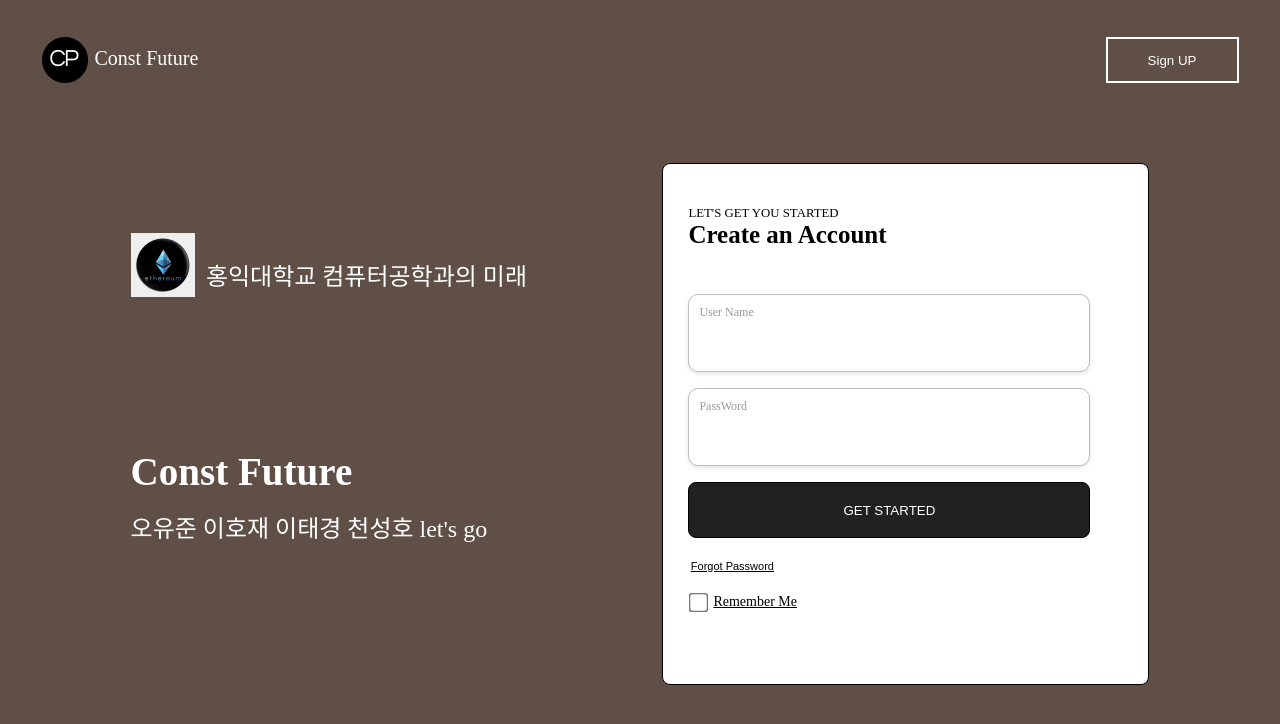
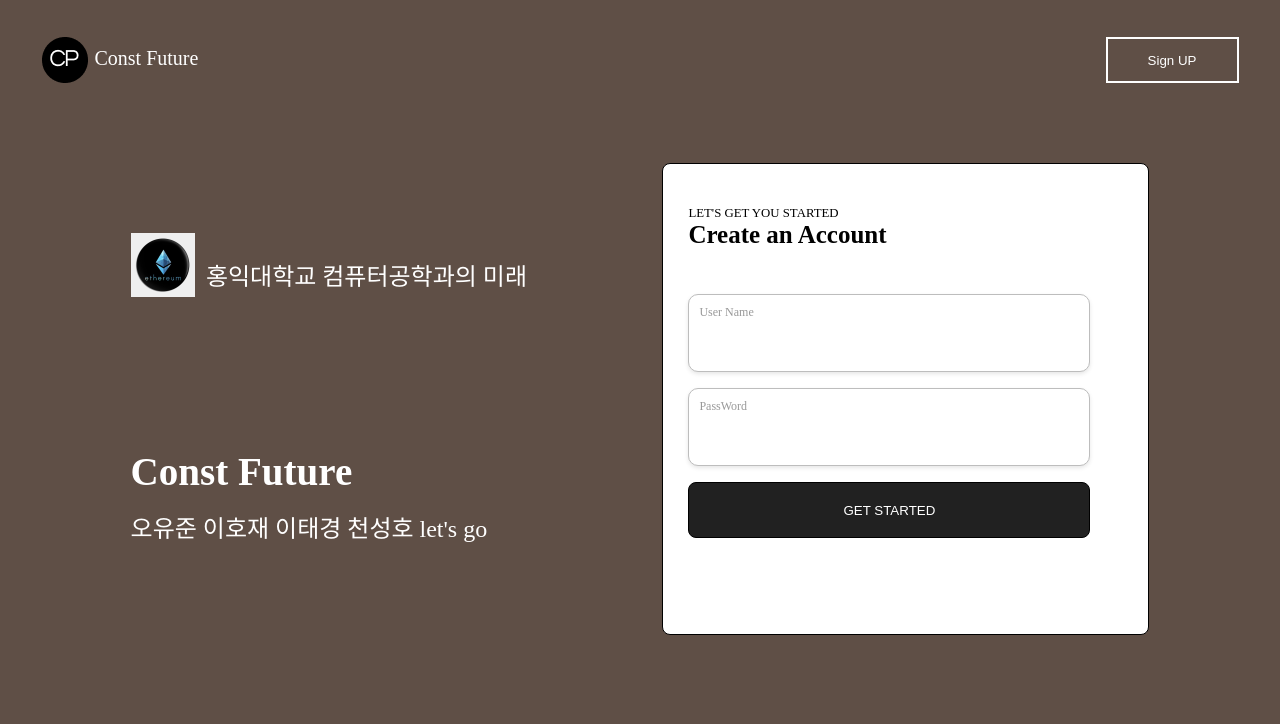
Before and after one commit to Const-Project/Team2-FE, a React (Create React App) app: page /CreatePage in a window 1280 px wide. Shown: the top 724 px of the page. Built offline with nearby package versions, Linux system fonts and the light colour scheme.

Commit message:
feat: AcountContainer props 수정

```diff
--- a/src/pages/CreatePage.tsx
+++ b/src/pages/CreatePage.tsx
@@ -62,6 +62,7 @@ const CreatePage: React.FC = () => {
             <AcountContainer
               smallLetter="LET'S GET YOU STARTED"
               largeLetter="Create an Account"
+              isLoginPage={false}
             />
           </AnimatedContainer>
         </span>
--- a/src/pages/ForgotPage.tsx
+++ b/src/pages/ForgotPage.tsx
@@ -60,6 +60,7 @@ const ForgotPage = () => {
             <AcountContainer
               largeLetter="Forgot Password?"
               smallLetter="Quick & Simple way to find your password"
+              isLoginPage={false}
             />
           </ContentWrapper>
         </AnimatedContainer>
--- a/src/pages/LoginPage.tsx
+++ b/src/pages/LoginPage.tsx
@@ -62,6 +62,7 @@ const LoginPage: React.FC = () => {
             <AcountContainer
               smallLetter="Simple way to order your coffee"
               largeLetter="Log In to Const Future"
+              isLoginPage={true}
             />
           </AnimatedContainer>
         </span>
--- a/src/widgets/AcountContainer.tsx
+++ b/src/widgets/AcountContainer.tsx
@@ -4,6 +4,7 @@ import {useNavigate} from "react-router-dom";
 interface InputComponentProps {
   smallLetter: string;
   largeLetter: string;
+  isLoginPage: boolean;
 }
 
 const Wrapper = styled.div`
@@ -11,7 +12,7 @@ const Wrapper = styled.div`
   padding-left: 25.5px;
   flex-direction: column;
   width: 460px;
-  height: 520px;
+  height: 470px;
   border-radius: 8px;
   border: 1px solid black;
   background-color: white;
@@ -69,9 +70,11 @@ const FormWrapper = styled.div`
 const AcountContainer: React.FC<InputComponentProps> = ({
   smallLetter,
   largeLetter,
+  isLoginPage,
 }: {
   smallLetter: string;
   largeLetter: string;
+  isLoginPage: boolean;
 }) => {
   const navigate = useNavigate();
   const handleClick = () => {
@@ -86,13 +89,18 @@ const AcountContainer: React.FC<InputComponentProps> = ({
       <FormWrapper>
         <FormEntity />
       </FormWrapper>
+      {isLoginPage && (
+        <>
           <button className="Button" onClick={handleClick}>
             Forgot Password
           </button>
+
           <label className="checkBox">
             <input type="checkbox" />
             <span>Remember Me </span>
           </label>
+        </>
+      )}
     </Wrapper>
   );
 };
```
Lines whose indentation alone changed are shown as unchanged.
